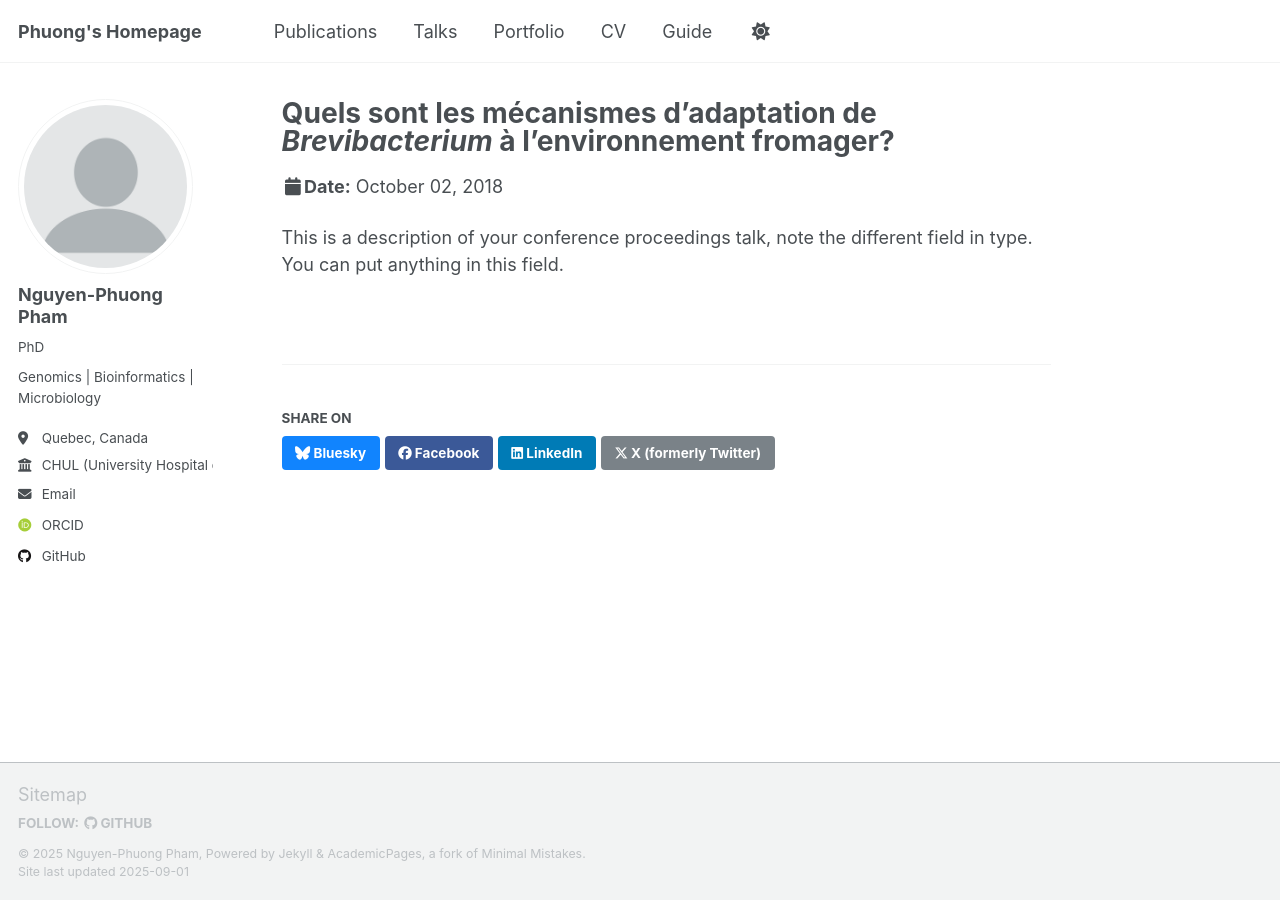
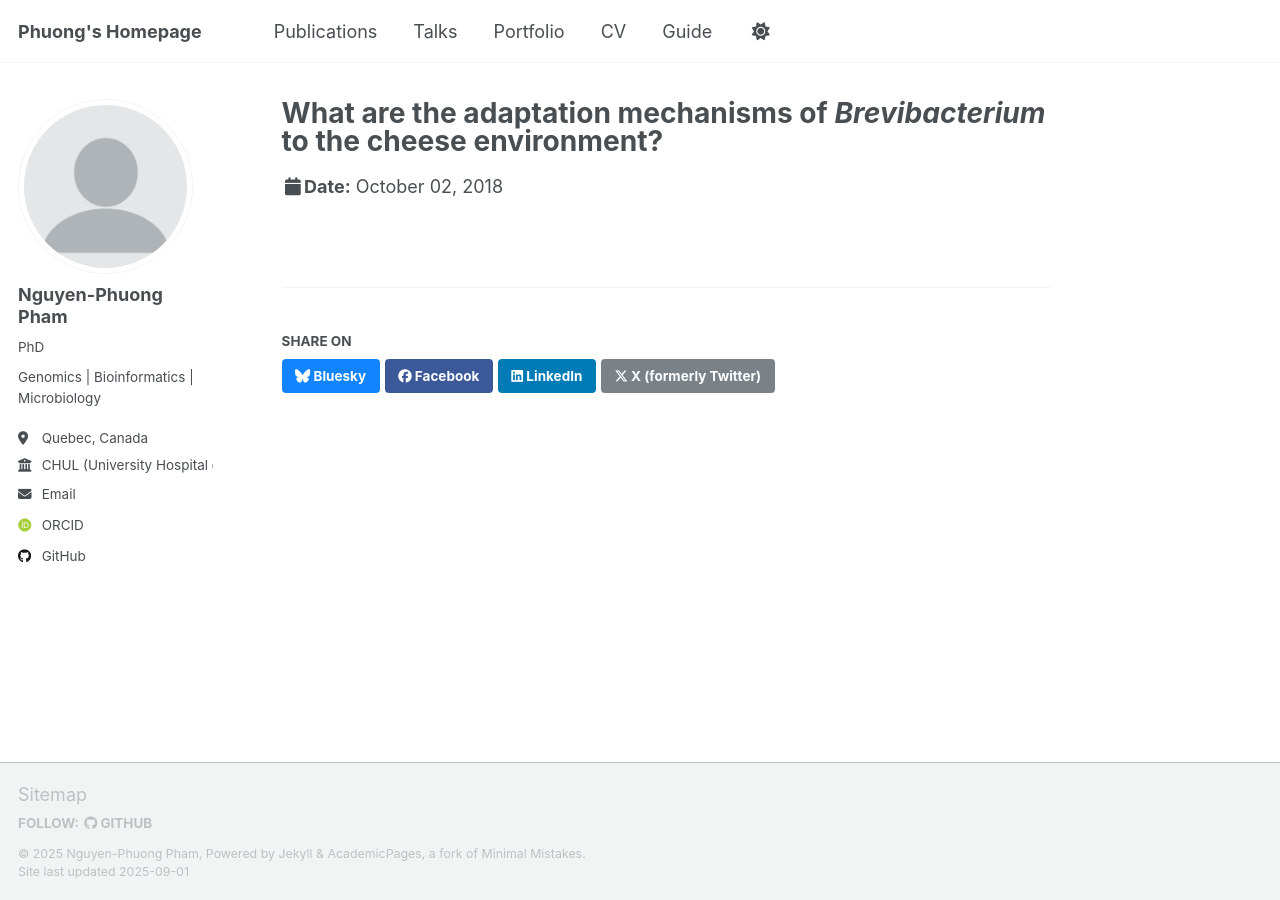
Before and after one commit to phng3001/phng3001.github.io, a Jekyll site: the page built from _talks/2018-10-02_SFM.md, in a window 1280 px wide. Built offline with Jekyll 4.4.1, drawn with Linux system fonts in a browser that asks for light colours; some web fonts are replaced; a script that is not in the unit is left out.

Commit message:
Update 2018-10-02_SFM.md

```diff
--- a/_talks/2018-10-02_SFM.md
+++ b/_talks/2018-10-02_SFM.md
@@ -1,11 +1,10 @@
 ---
-title: Quels sont les mécanismes d’adaptation de <i>Brevibacterium</i> à l’environnement fromager?
+title: What are the adaptation mechanisms of <i>Brevibacterium</i> to the cheese environment?
 collection: talks
 type: "Conference"
 permalink: /talks/2018-10-02_SFM
+excerpt: Original title "Quels sont les mécanismes d’adaptation de <i>Brevibacterium</i> à l’environnement fromager ?"
 venue: "National Congress of the French Society of Microbiolog"
 date: 2018-10-02
 location: Paris, France
 ---
-
-This is a description of your conference proceedings talk, note the different field in type. You can put anything in this field.
```
